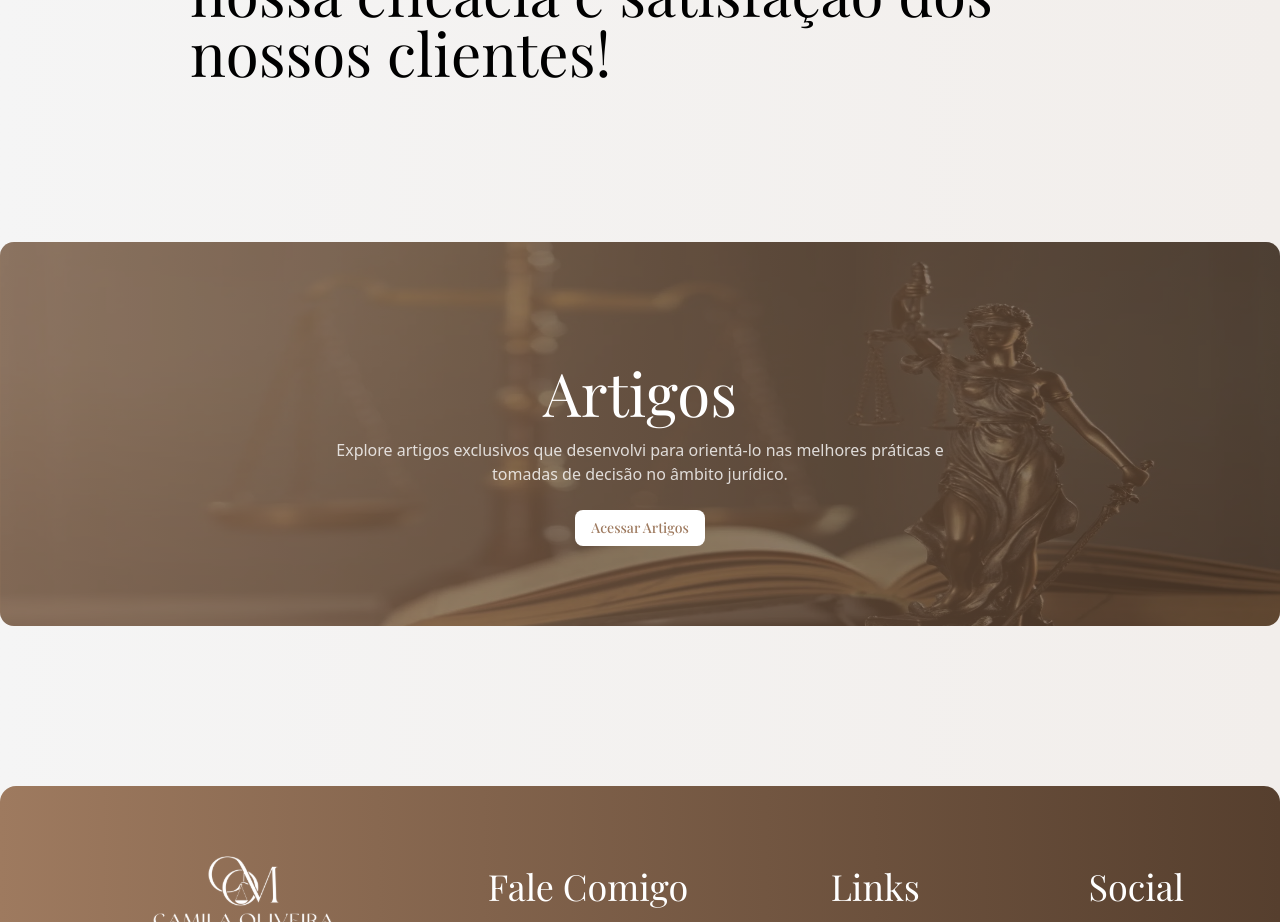
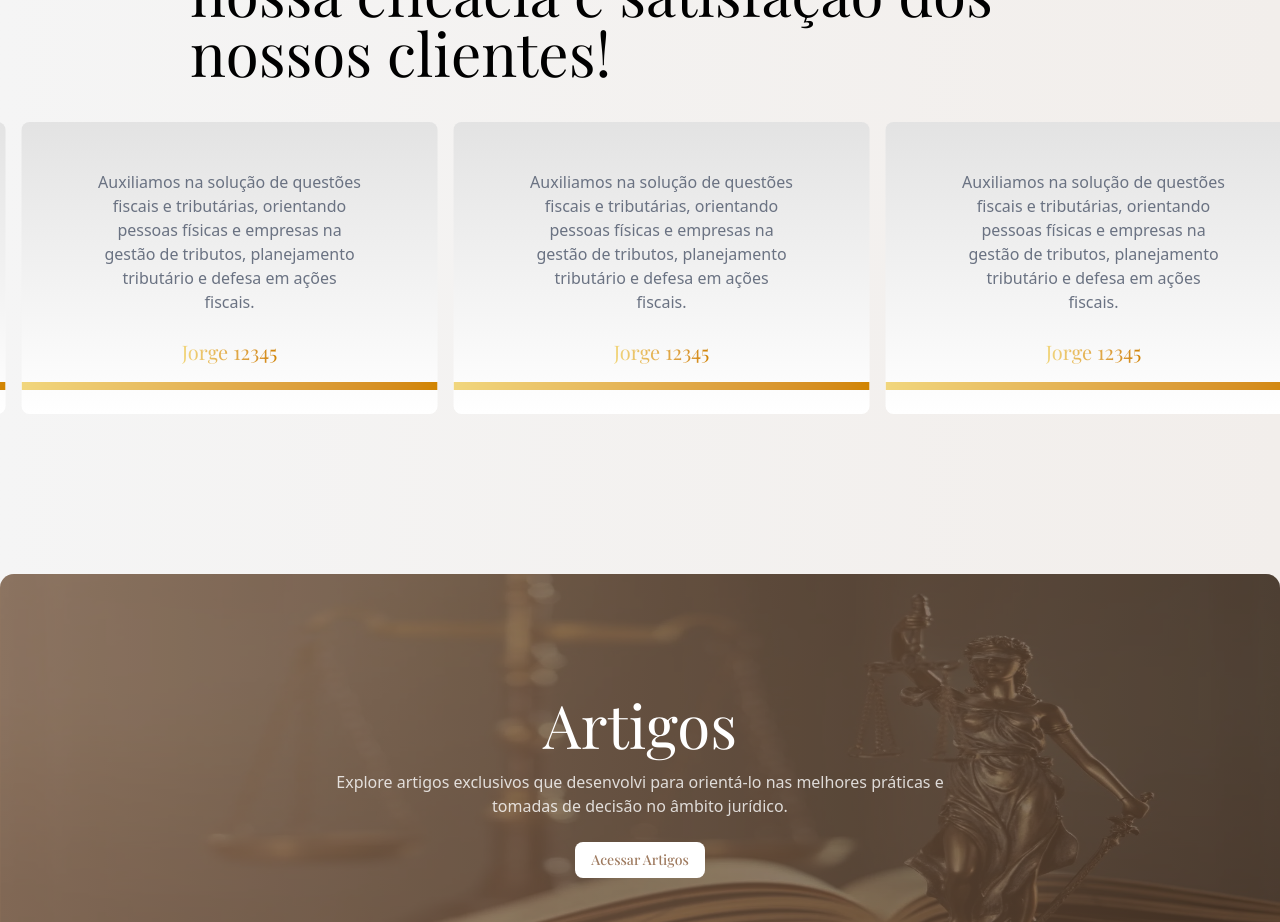
Before and after one commit to DevGustavoGantois/website_advocacia_LP, a Next.js app: page / in a window 1280 px wide. Shown: the part 1940-2862 px from the top of the page. Built offline with nearby package versions, Linux system fonts and the light colour scheme.

Commit message:
feat:Create carousel testimonials with swiper.js

```diff
--- a/package.json
+++ b/package.json
@@ -18,6 +18,7 @@
     "next": "15.2.4",
     "react": "^19.0.0",
     "react-dom": "^19.0.0",
+    "swiper": "^11.2.6",
     "tailwind-merge": "^3.0.2",
     "tw-animate-css": "^1.2.4"
   },
--- a/src/app/c-testimonials-clients.tsx
+++ b/src/app/c-testimonials-clients.tsx
@@ -1,7 +1,41 @@
+"use client";
+import { Swiper, SwiperSlide } from 'swiper/react';
+import { Autoplay } from 'swiper/modules';
+import "swiper/css";
+import { testimonialsData } from './v-data';
+
 export function TestimonialsClients() {
     return (
         <article>
-
+            <Swiper
+                modules={[Autoplay]}
+                spaceBetween={16}
+                slidesPerView={1}
+                loop={true}
+                autoplay={{ delay: 6000, disableOnInteraction: false }}
+                breakpoints={{
+                    640: { slidesPerView: 1 },
+                    768: { slidesPerView: 2 },
+                    1024: { slidesPerView: 3 }
+                }}
+                className='my-10'
+            >
+                {testimonialsData.map((item, index) => (
+                    <SwiperSlide key={index} className='relative rounded-md bg-gradient-to-b from-[#E3E3E3] to-[#FFFF] p-6 lg:p-12'>
+                        <div className='flex flex-col justify-center items-center gap-6'>
+                            <p className='text-center text-sm lg:text-base text-gray-500 max-w-[263px]'>
+                                {item.quote}
+                            </p>
+                            <h1 className='bg-clip-text text-transparent text-xl bg-gradient-to-r from-[#F1D67D] to-[#D18400] font-primary'>
+                                {item.client}
+                            </h1>
+                        </div>
+                        <div className='absolute top-[192px] lg:top-[260px] overflow-hidden left-0 right-0'>
+                            <div className='w-full h-2 bg-gradient-to-r from-[#F1D67D] to-[#D18400]' />
+                        </div>
+                    </SwiperSlide>
+                ))}
+            </Swiper>
         </article>
-    )
+    );
 }
```
Also changed, not shown: 1 other file (tests, documents, lock files or other folders).
